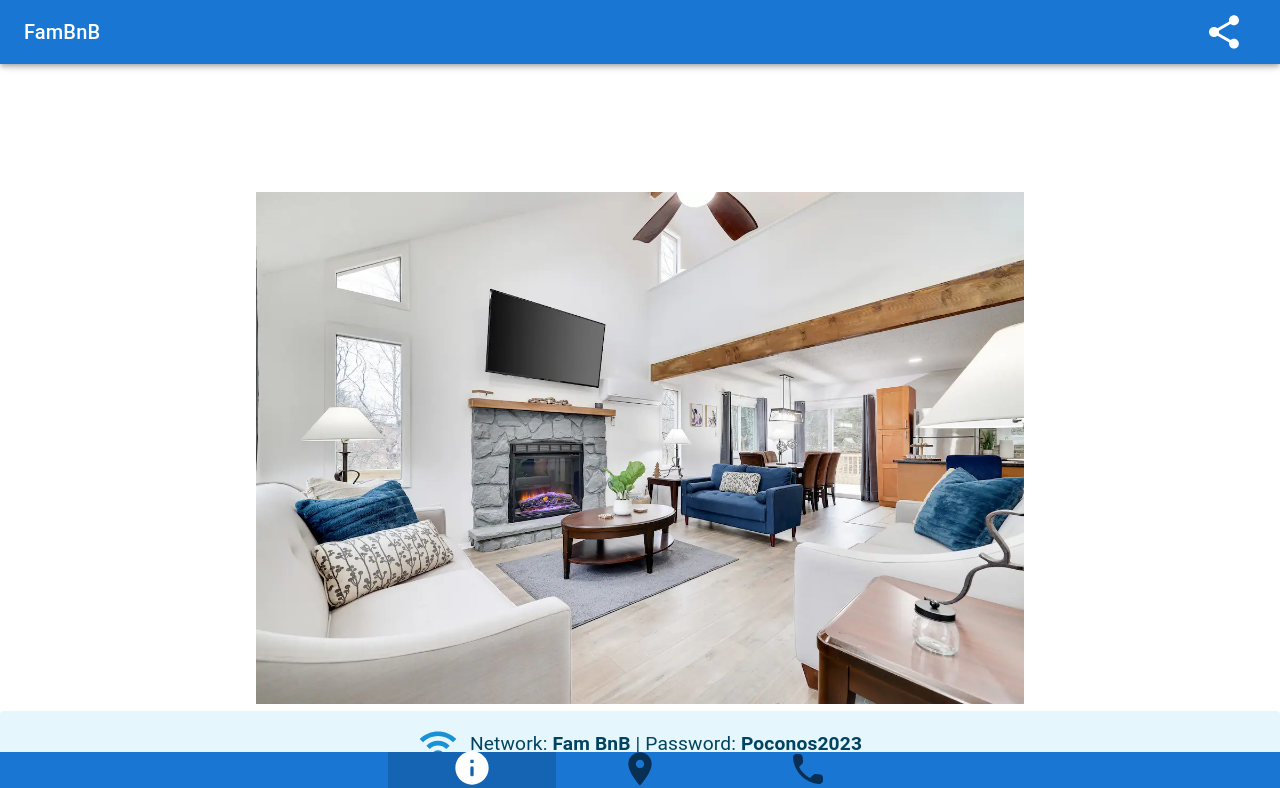
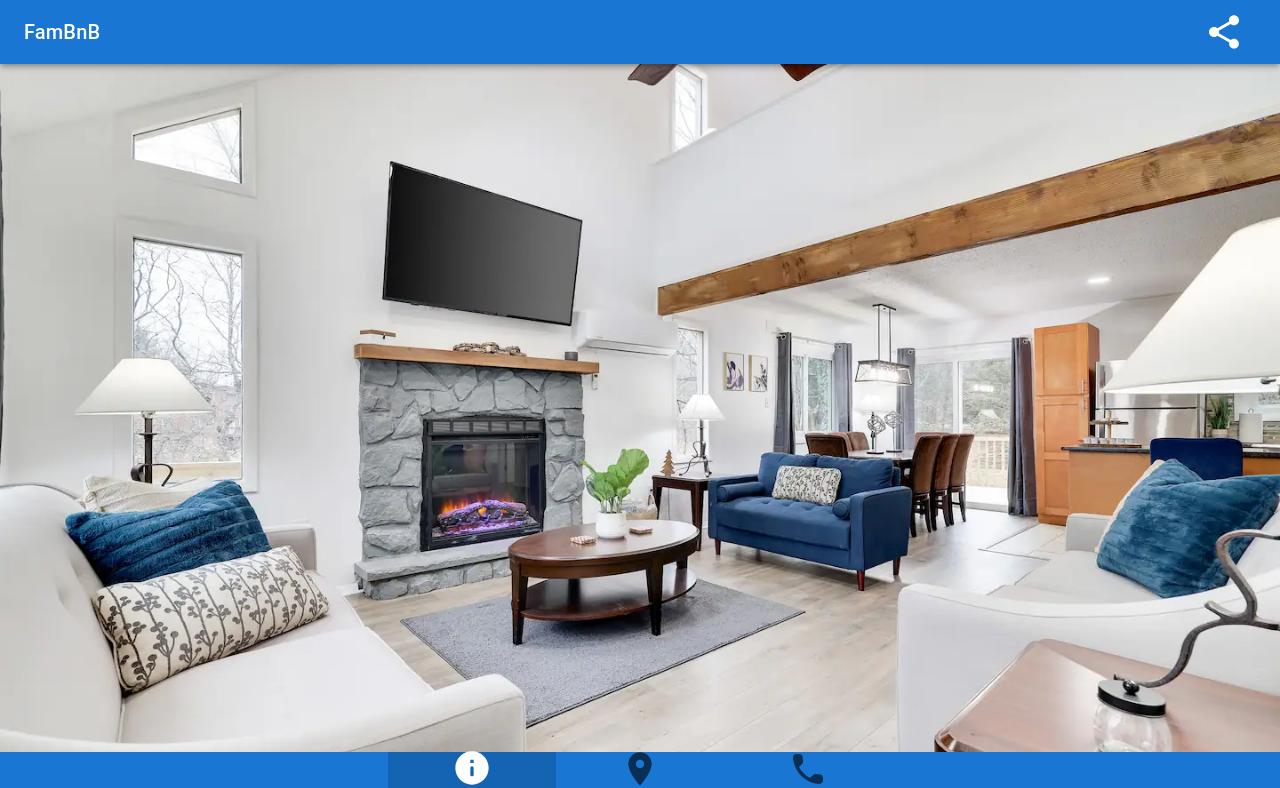
Before and after one commit to nicolasdossantos/fambnbrentals, a React (Create React App) app: page / in a window 1280 px wide. Shown: the top 788 px of the page. Built offline with nearby package versions, Linux system fonts and the light colour scheme.

Commit message:
Increase cover photo picture

```diff
--- a/src/App.css
+++ b/src/App.css
@@ -29,10 +29,9 @@
 }
 
 #coverImage {
-  width: 60%;
-  height: 60%;
-  margin-top: 15%;
-  position: relative;
+  width: 100%;
+  height: auto;
+
 
 }
 
--- a/src/Components/DigitalGuidebook/Footer.js
+++ b/src/Components/DigitalGuidebook/Footer.js
@@ -20,6 +20,7 @@ export default function Footer() {
         showLabels
         value={value}
         onChange={(event, newValue) => {
+
           setValue(newValue);
         }}
       >
```
